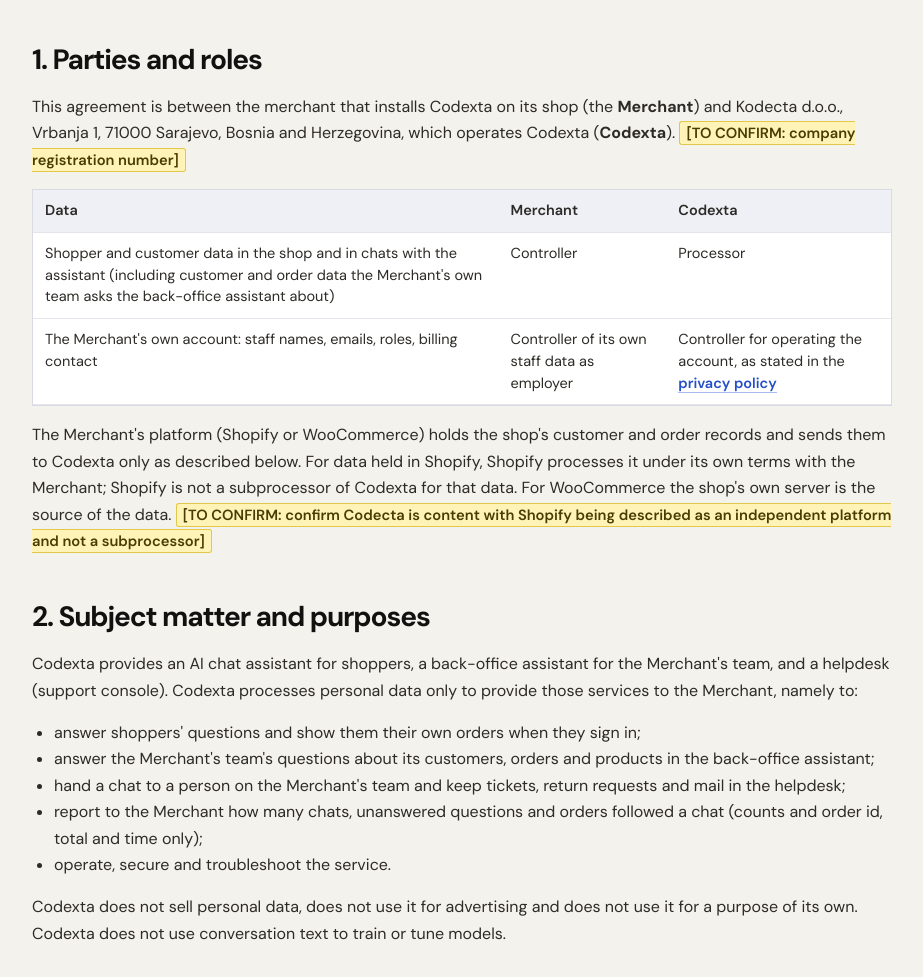
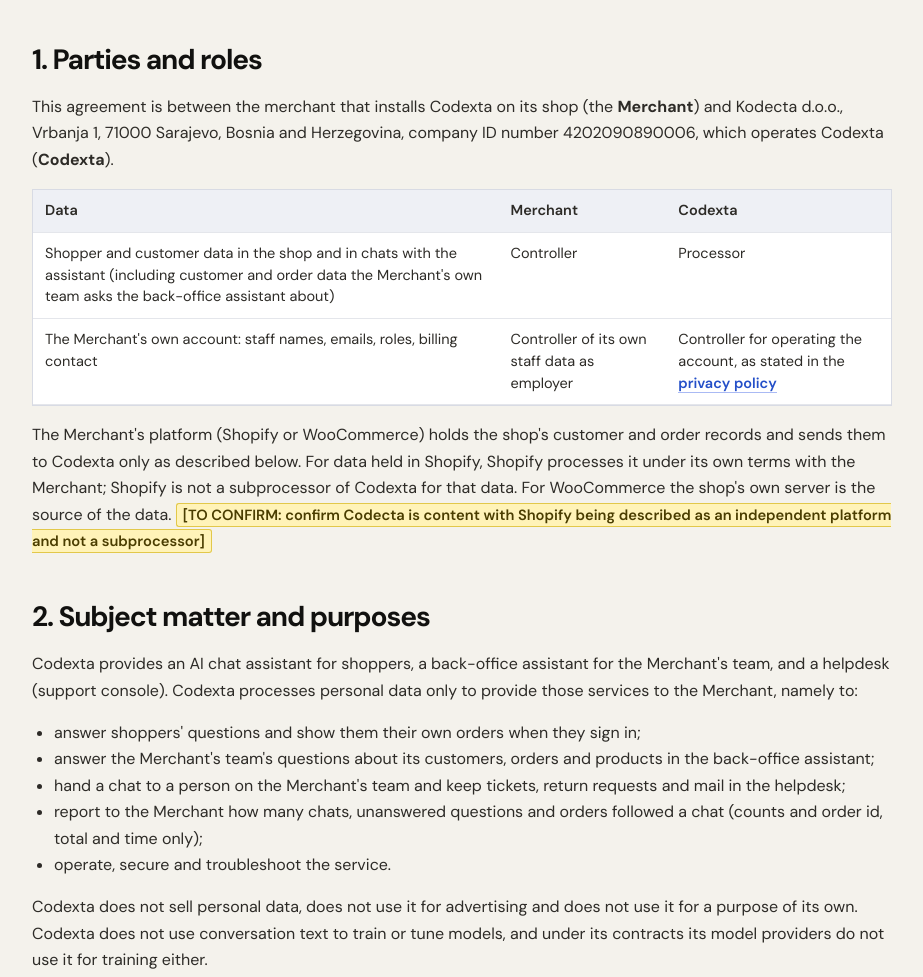
Before and after one commit to Codecta/codexta_landing, a plain HTML site: page legal/dpa.html in a window 1280 px wide. Shown: the part 746-1723 px from the top of the page, without its empty margins (178-1101 px from the left). Drawn offline with nearby package versions, Linux system fonts and the light colour scheme.

Commit message:
Legal: company ID number, model providers do not train on conversations
Co-Authored-By: Claude Sonnet 5.5 <noreply@anthropic.com>

```diff
--- a/legal/dpa.html
+++ b/legal/dpa.html
@@ -65,7 +65,7 @@
         <li><a href="#parties">Parties and roles</a></li><li><a href="#scope">Subject matter and purposes</a></li><li><a href="#data">Data and data subjects</a></li><li><a href="#instructions">Instructions and confidentiality</a></li><li><a href="#subprocessors">Subprocessors</a></li><li><a href="#transfers">International transfers</a></li><li><a href="#security">Security measures</a></li><li><a href="#breach">Personal data breach</a></li><li><a href="#requests">Data subject requests</a></li><li><a href="#retention">Retention and deletion</a></li><li><a href="#termination">Return and deletion on termination</a></li><li><a href="#audit">Audit</a></li><li><a href="#general">General terms</a></li><li><a href="#contact">Contact</a></li></ol></nav>
 
       <h2 id="parties">1. Parties and roles</h2>
-      <p>This agreement is between the merchant that installs Codexta on its shop (the <strong>Merchant</strong>) and Kodecta d.o.o., Vrbanja 1, 71000 Sarajevo, Bosnia and Herzegovina, which operates Codexta (<strong>Codexta</strong>). <span class="tc">[TO CONFIRM: company registration number]</span></p>
+      <p>This agreement is between the merchant that installs Codexta on its shop (the <strong>Merchant</strong>) and Kodecta d.o.o., Vrbanja 1, 71000 Sarajevo, Bosnia and Herzegovina, company ID number 4202090890006, which operates Codexta (<strong>Codexta</strong>).</p>
       <div class="tablewrap"><table>
         <tr><th>Data</th><th>Merchant</th><th>Codexta</th></tr>
         <tr><td>Shopper and customer data in the shop and in chats with the assistant (including customer and order data the Merchant's own team asks the back-office assistant about)</td><td>Controller</td><td>Processor</td></tr>
@@ -76,7 +76,7 @@
       <h2 id="scope">2. Subject matter and purposes</h2>
       <p>Codexta provides an AI chat assistant for shoppers, a back-office assistant for the Merchant's team, and a helpdesk (support console). Codexta processes personal data only to provide those services to the Merchant, namely to:</p>
       <ul><li>answer shoppers' questions and show them their own orders when they sign in;</li><li>answer the Merchant's team's questions about its customers, orders and products in the back-office assistant;</li><li>hand a chat to a person on the Merchant's team and keep tickets, return requests and mail in the helpdesk;</li><li>report to the Merchant how many chats, unanswered questions and orders followed a chat (counts and order id, total and time only);</li><li>operate, secure and troubleshoot the service.</li></ul>
-      <p>Codexta does not sell personal data, does not use it for advertising and does not use it for a purpose of its own. Codexta does not use conversation text to train or tune models.</p>
+      <p>Codexta does not sell personal data, does not use it for advertising and does not use it for a purpose of its own. Codexta does not use conversation text to train or tune models, and under its contracts its model providers do not use it for training either.</p>
 
       <h2 id="data">3. Data and data subjects</h2>
       <p><strong>Data subjects:</strong> the Merchant's shoppers and customers (signed-in and guest), and the Merchant's staff.</p>
```
